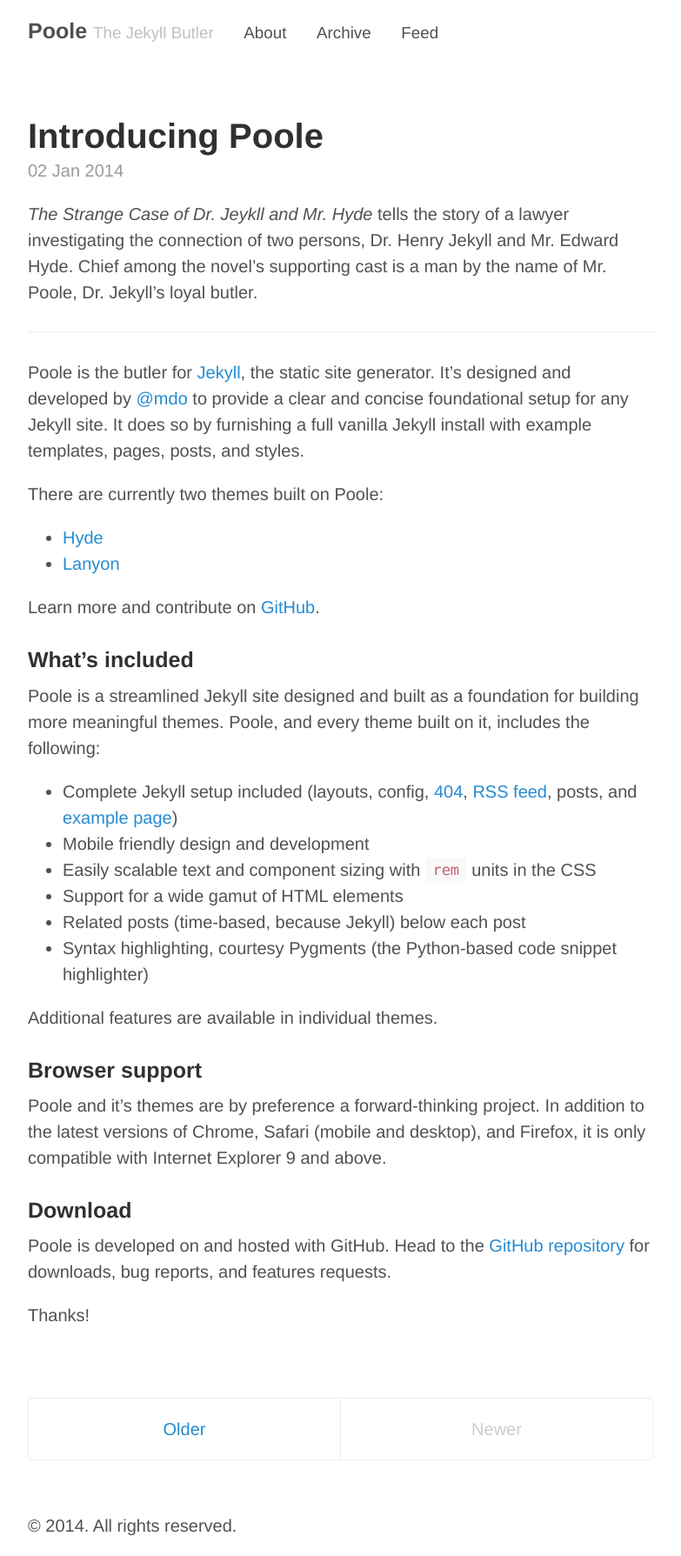
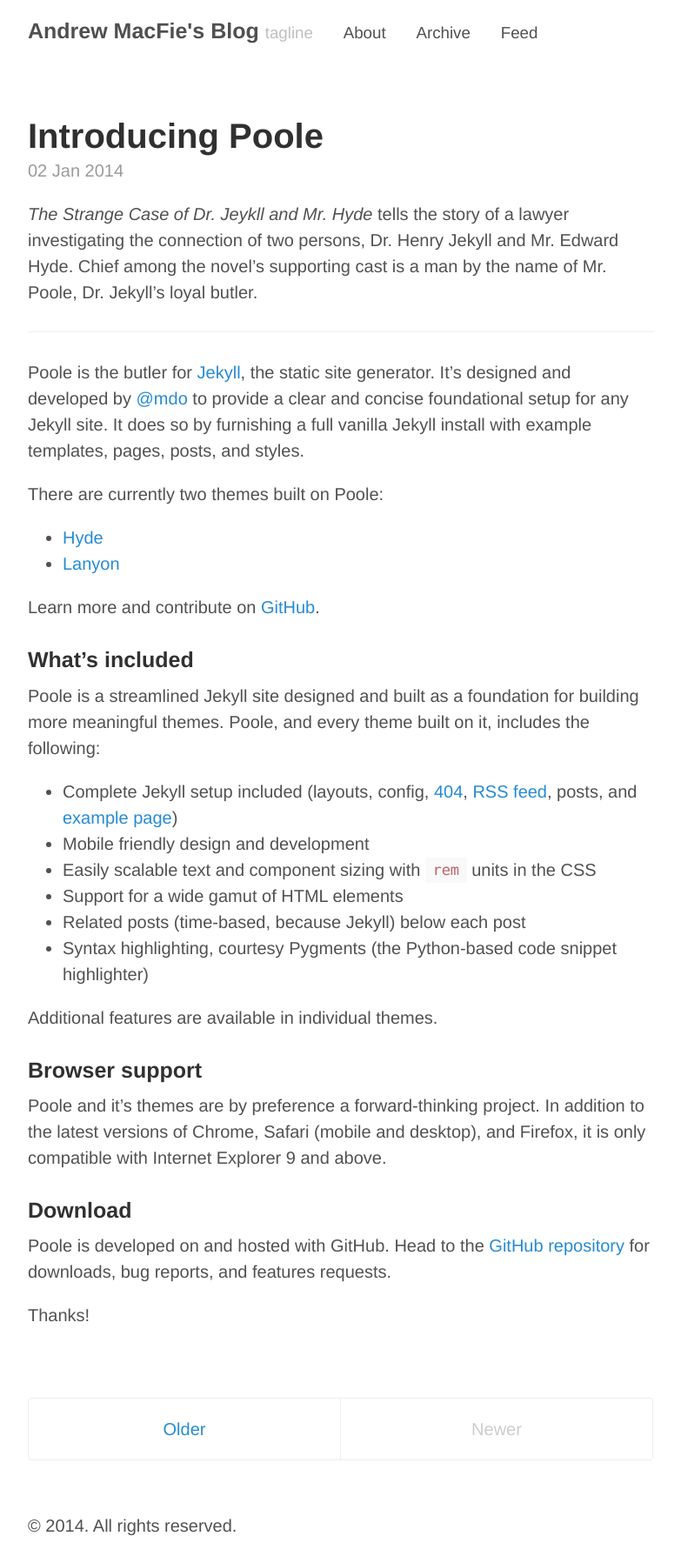
Before and after one commit to amacfie/amacfie.github.io, a Jekyll site: the page built from index.html, in a window 1280 px wide. Shown: the whole page at 87% size, without its empty margins (248-1031 px from the left). Built offline with Jekyll 4.4.1, drawn with Linux system fonts in a browser that asks for light colours; the list of posts is cut into pages by our own code.

Commit message:
rm'ing readme

```diff
--- a/_config.yml
+++ b/_config.yml
@@ -6,8 +6,8 @@ pygments:         true
 permalink:        pretty
 
 # Setup
-title:            Poole
-tagline:          The Jekyll Butler
+title:            Andrew MacFie's Blog
+tagline:          tagline
 url:              http://amacfie.github.io
 paginate:         1
 author:
```
Also changed, not shown: README.md (deleted), public/favicon.ico.
